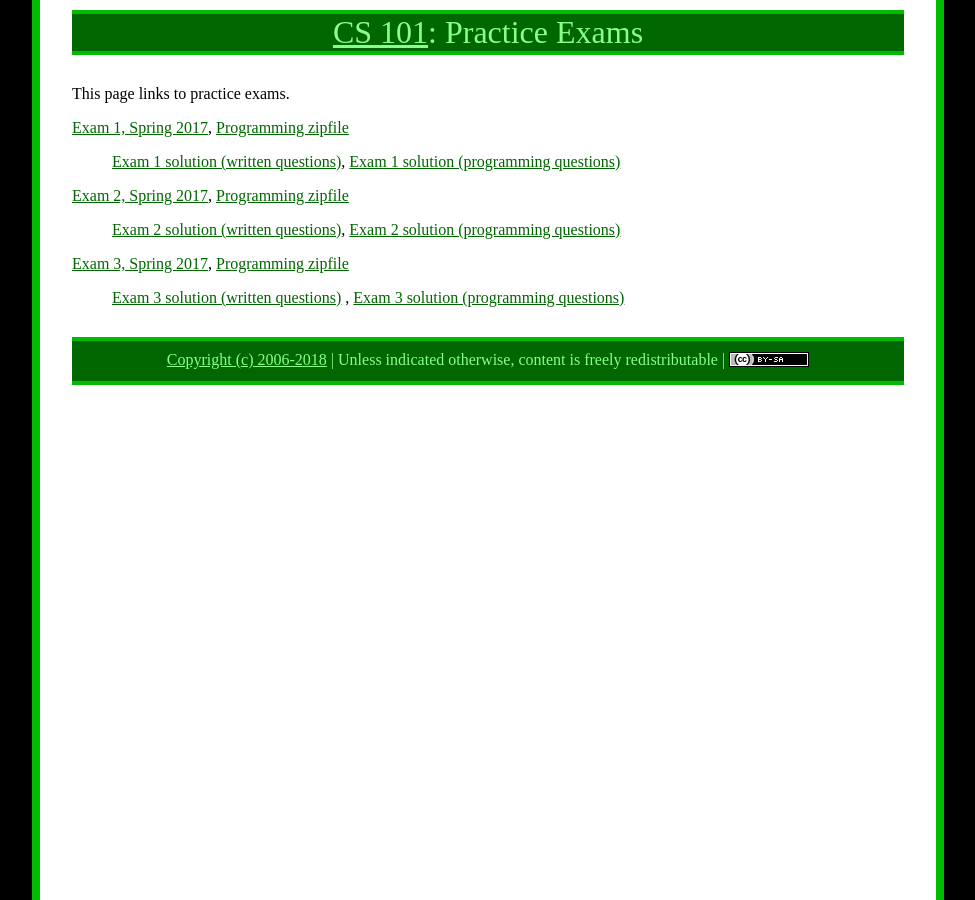
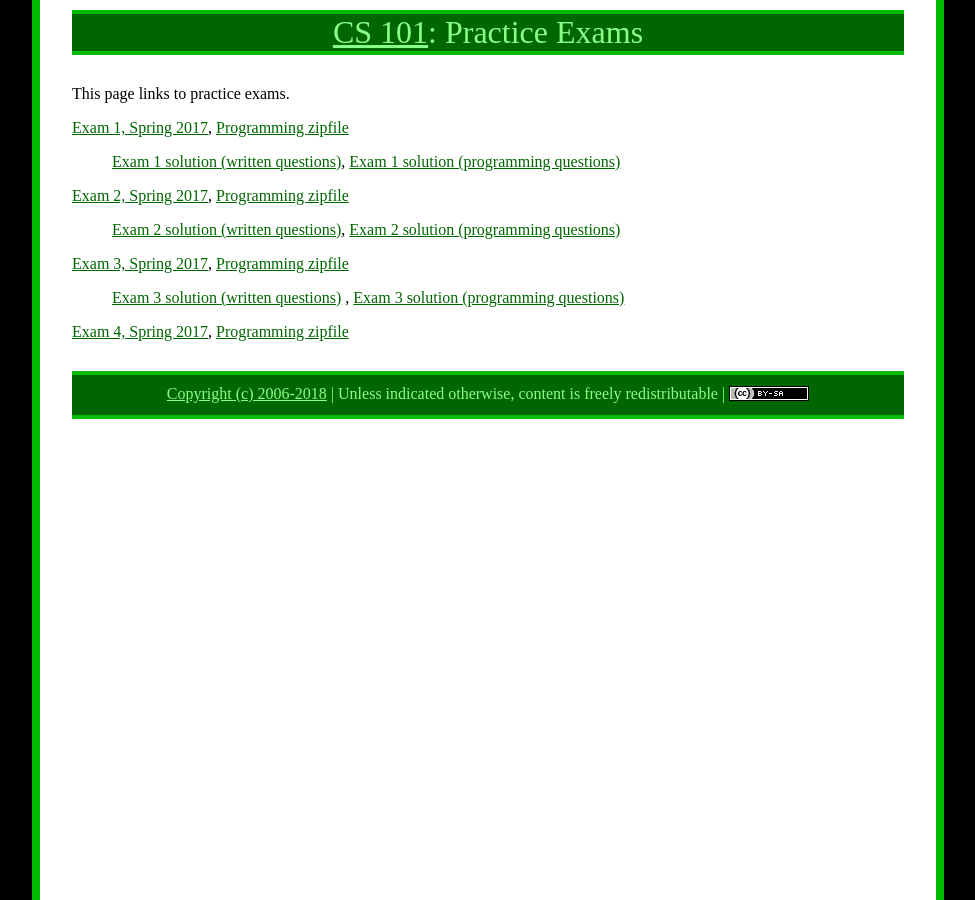
Before and after one commit to ycpcs/cs101-spring2018, a Jekyll site: the page built from practice/index.md, in a window 1280 px wide. Shown: the whole page, without its empty margins (152-1127 px from the left). Built offline with Jekyll 4.4.1, drawn with Linux system fonts in a browser that asks for light colours.

Commit message:
fourth practice exam

```diff
--- a/practice/index.md
+++ b/practice/index.md
@@ -16,3 +16,5 @@ This page links to practice exams.
 [Exam 3, Spring 2017](cs101-spring2017-exam03.pdf), [Programming zipfile](CS101_Exam03.zip)
 
 > [Exam 3 solution (written questions)](cs101-spring2017-exam03-solution.pdf) , [Exam 3 solution (programming questions)](CS101_Exam03_Solution.zip)
+
+[Exam 4, Spring 2017](cs101-spring2017-exam04.pdf), [Programming zipfile](CS101_Exam04.zip)
```
Also changed, not shown: 2 other files.
